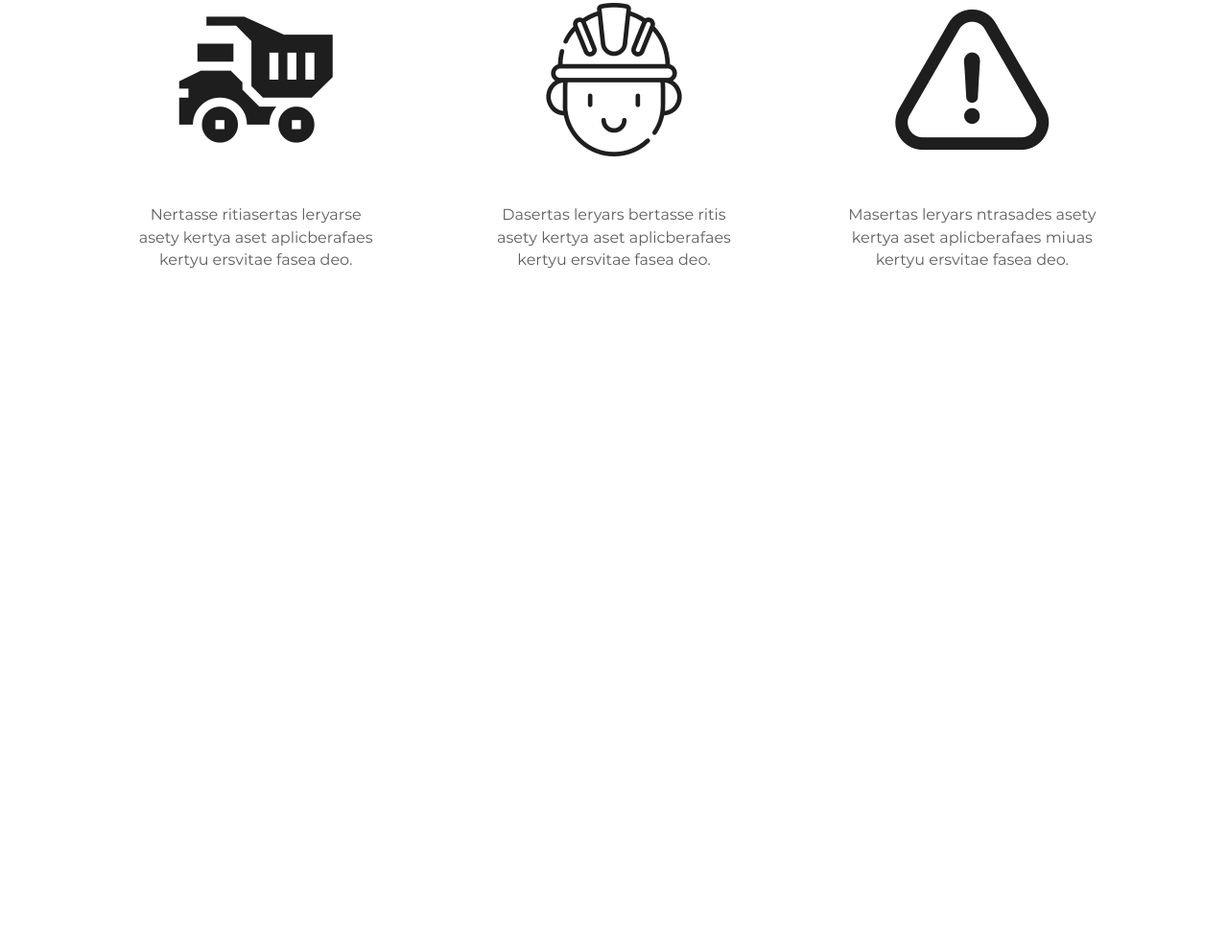
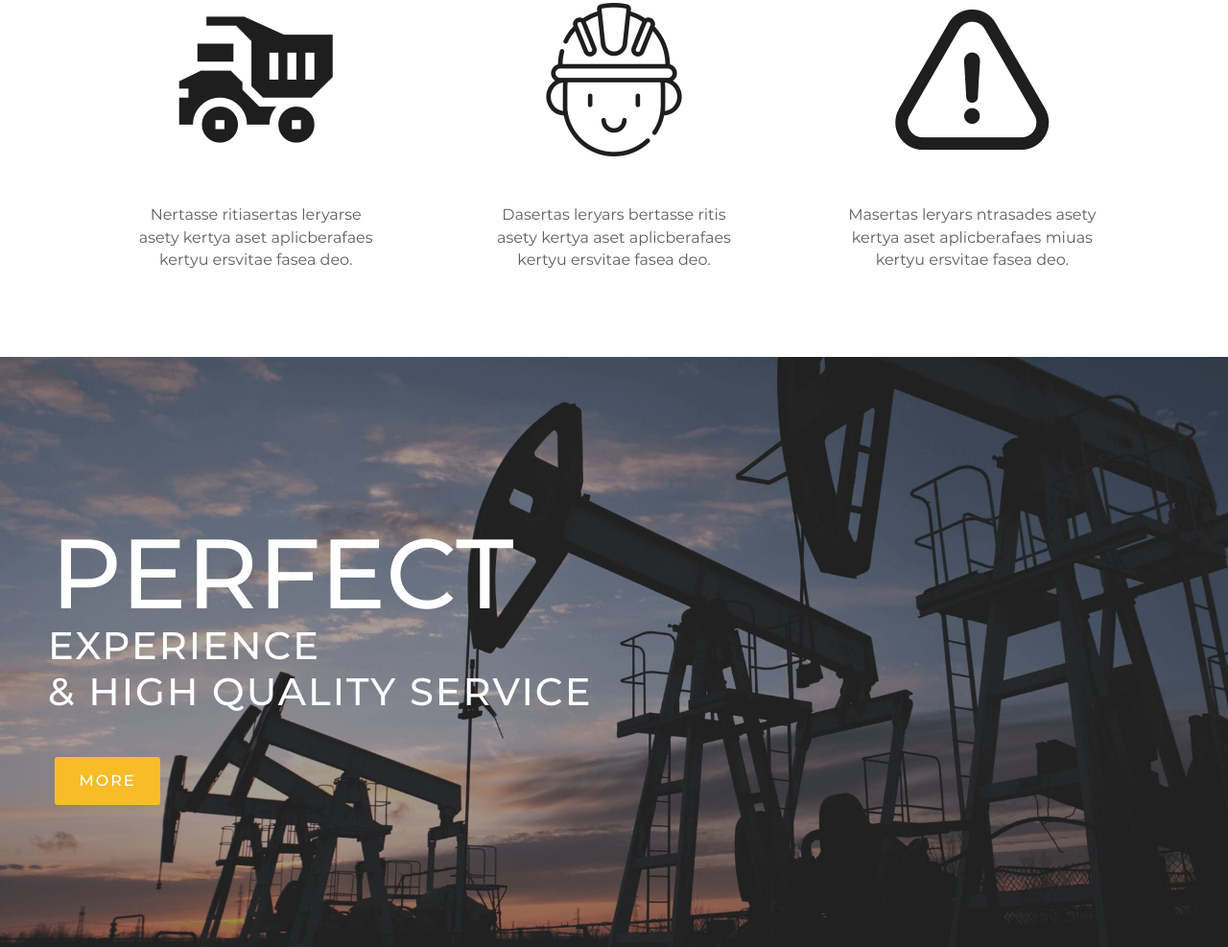
Before and after one commit to HL-Dz/proindustry, a plain HTML site: page index.html in a window 1280 px wide. Shown: the part 2579-3566 px from the top of the page at 96% size. Before the commit the page ends 2951 px from the top, so only its background shows below. Drawn offline with Linux system fonts and the light colour scheme; files whose address does not match are found by name.

Commit message:
feat: add template for Experience section

```diff
--- a/css/base/base.css
+++ b/css/base/base.css
@@ -11,6 +11,7 @@
 
   /* Backgrounds */
   --proindustry-bg: url("../../assets/images/bg/proindustry.jpg");
+  --experience-bg: url("../../assets/images/bg/experience.jpg");
 
   /* Size */
   --upper: uppercase;
--- a/css/components/button-go.css
+++ b/css/components/button-go.css
@@ -22,6 +22,10 @@
   transition: transform 0.5s cubic-bezier(0.215, 0.610, 0.355, 1)
 }
 
+.button-link_orange {
+  background: var(--orange-color);
+}
+
 .button-link:hover {
   transform: scale(1.2);
 }
--- /dev/null
+++ b/css/components/experience.css
@@ -0,0 +1,28 @@
+.experience {
+  background: var(--experience-bg);
+  background-size: cover;
+  background-position: top center;
+  color: var(--white-color);
+  text-transform: var(--upper);
+  padding-top: 10.8em;
+  padding-bottom: 9.2em;
+}
+
+.experience__wrap {
+  margin-left: -3rem;
+}
+
+.experience__title {
+  font-size: 6.4em;
+  margin-left: 3px;
+  font-weight: 500;
+}
+
+.experience__text {
+  font-size: 2.5em;
+  margin-top: -11px;
+  margin-bottom: 1.05em;
+  line-height: 1.2;
+  font-weight: 500;
+  letter-spacing: 2px;
+}
--- a/css/main.css
+++ b/css/main.css
@@ -13,6 +13,7 @@
 @import "components/hexagon.css";
 @import "components/button-go.css";
 @import "components/solutions.css";
+@import "components/experience.css";
 
 /* Media */
 @import "media/laptop.css";
--- a/index.html
+++ b/index.html
@@ -173,6 +173,22 @@
       </div>
     </div>
   </section>
+
+  <!-- Experience -->
+  <section class="experience">
+    <div class="container">
+      <div class="experience__wrap">
+        <div class="experience__title">Perfect</div>
+        <h2 class="experience__text">Experience <br> & high quality service</h2>
+        <div class="experience__buttons">
+          <div class="button-go">
+            <a href="" class="button-link button-link_orange">More</a>
+          </div>
+        </div>
+      </div>
+    </div>
+  </section>
+
   <script src="index.js"></script>
 </body>
 </html>
```
